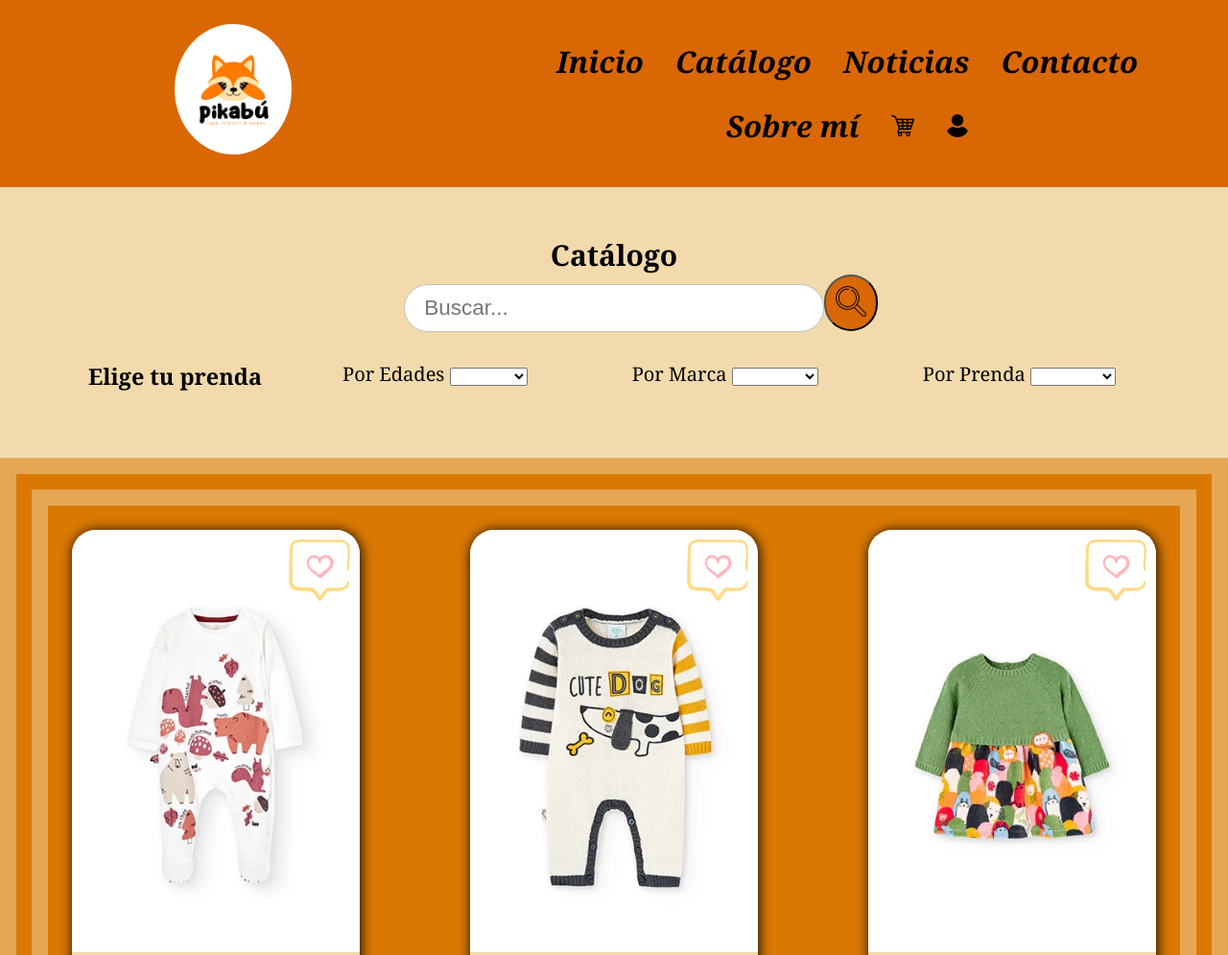
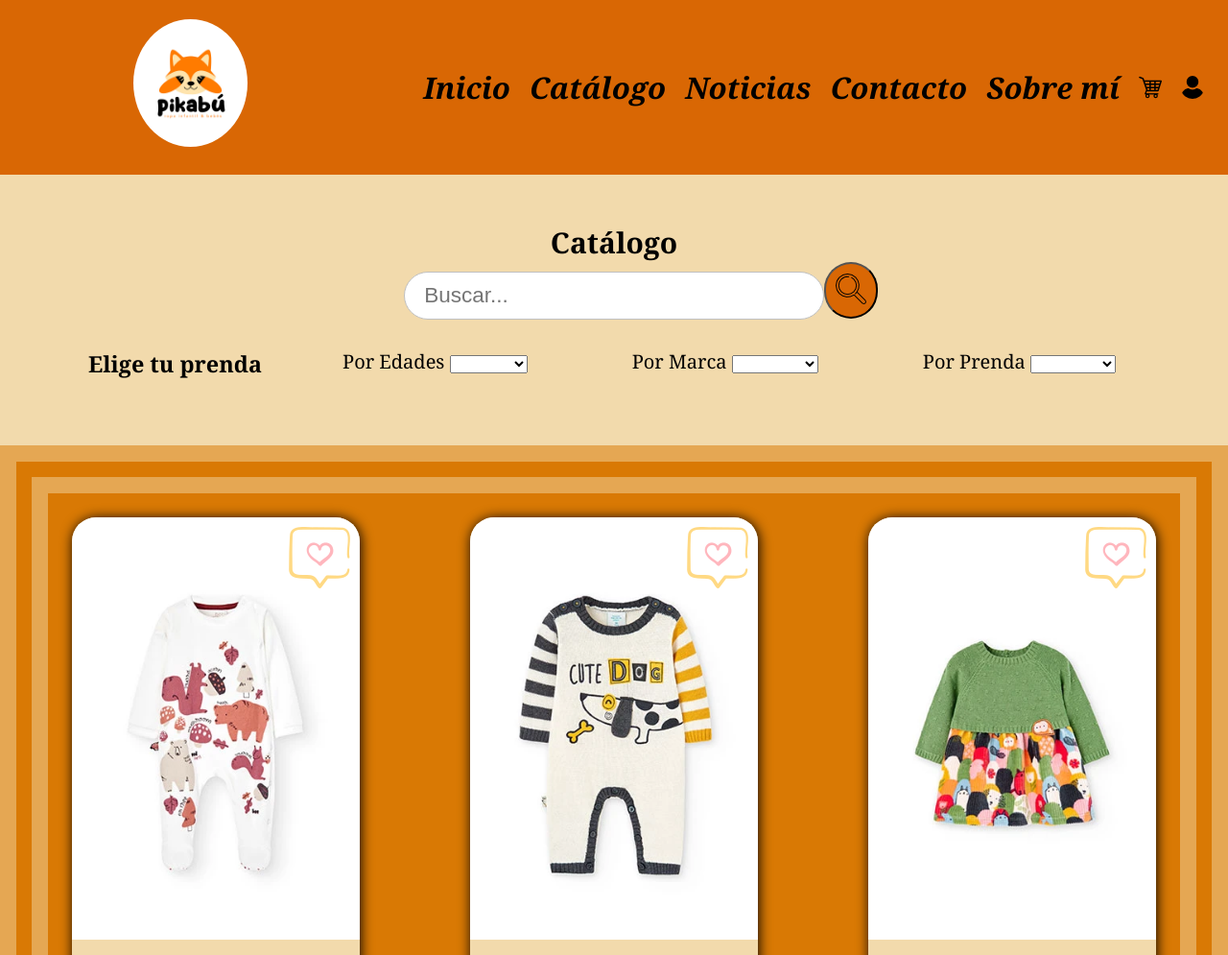
Before and after one commit to danigiu28/pikabu-moda-infantil, a plain HTML site: page pages/catalogo.html in a window 1280 px wide. Shown: the top 995 px of the page at 96% size. Drawn offline with Linux system fonts and the light colour scheme.

Commit message:
modificado encabezado html y css grid

```diff
--- a/css/style.css
+++ b/css/style.css
@@ -8,6 +8,7 @@ html{
     font-family:Georgia, 'Times New Roman', Times, serif;
     font-size: 1.25rem;
     text-align: center;
+    height: 100%;
 }
 
 /* index */
@@ -23,32 +24,71 @@ header{
 }
 
 .headerIndex{
-    justify-content: space-between;
-    align-items: center;
-    display: flex;
-    width: 100%;
-/*     position: sticky;
-    top: 0px;
-    z-index: 4; */
+    display: grid;
+    gap: 20px;
+    grid-template-areas:
+    "logo logo barra barra"
+    ;
 }
 
-header a .logoEncabezado{
-    max-width: 25%;
-    max-height: 12%;
-    border-radius: 50%;
+.logoEncabezado{
+    grid-area: logo;
+}
+.navbar{
+    display: grid;
+    justify-items: center;
+    align-items: center;
+    grid-area: barra;
+}
+
+.inicio{
+    grid-area: inicio;
+}
+.catalogo{
+    grid-area: catalogo;
+}
+.noticias{
+    grid-area: noticias;
+}
+.contacto{
+    grid-area: contacto;
+}
+.sobremi{
+    grid-area: sobremi;
+}
+.carrito{
+    grid-area: carrito;
+}
+.perfil{
+    grid-area: perfil;
+}
+
+.logoEncabezado a{
     margin: 1.25rem
 }
 
-header nav ul li{
-    display: inline-block;
-    padding: .625rem;
+.logoEncabezado a img{
+    width: 30%;
+    min-height: auto;
+    border-radius: 50%;
+    margin: 20px;
 }
 
-header nav ul li a{
+.navbar ul {
+    display: grid;
+    grid-auto-flow: row;
+    grid-template-rows: (7,14.28%);
+    grid-template-areas:
+    "inicio catalogo noticias contacto sobremi carrito perfil";
+    list-style: none;
+    margin: 1.25rem;
+    gap: 20px;
+}
+
+.navbar ul li a{
     text-decoration: none;
     color: black;
 }
-
 
 /* Cuerpo Index*/
 
@@ -60,7 +100,6 @@ header nav ul li a{
     color: #D96704;
     font-family:cursive;
     font-weight: bold;
-
 }
 
 .sectionPrincipal{
@@ -98,14 +137,12 @@ header nav ul li a{
     box-shadow: 1px 1px .625rem black;
     background-color: #F2DAAC;
     position: relative;
-
 }
 
 .card div img{
     width: 100%;
     height: 100%;
     object-fit: cover;
-
 }
 
 .card h3 {
@@ -131,7 +168,6 @@ header nav ul li a{
     color: black;
     text-decoration: none;
     font-size: 1.5em;
-
 }
 
 .sectionSecundaria{
@@ -145,7 +181,6 @@ header nav ul li a{
 .sectionSecundaria div a {
     text-decoration: none;
     color: black;
-
 }
 
 /* Cuerpo Catalogo */
@@ -187,7 +222,6 @@ header nav ul li a{
 
 .cabeceraCatalogo .buscadorEspecifico h3{
     padding-bottom: .9375rem;
-
 }
 
 .cabeceraCatalogo .buscadorEspecifico label{
@@ -195,17 +229,18 @@ header nav ul li a{
 }
 
 .cardsContainerCatalogo{
+
+    /* flexbox */
     display: flex;
-    width: 100%;
     position: relative;
     flex-direction: row;
     flex-wrap: wrap;
     justify-content:space-between;
     align-content:center;
+    width: 100%;
     background-color: #D97904;
     border: 2.5rem double #f2daac78;
     padding: 1.25rem;
-
 }
 
 .card button a{
@@ -216,7 +251,6 @@ header nav ul li a{
     color: black;
     font-style: italic;
     font-weight: bold;
-
 }
 
 .like{
@@ -258,7 +292,6 @@ header nav ul li a{
     background-color: #F2DAAC;
     margin: 3.125rem;
     padding: 2.5rem;
-
 }
 
 .mainContacto .contactoPrincipal{
@@ -319,7 +352,6 @@ header nav ul li a{
     font-weight: bold;
     margin: 3.125rem;
     padding: 2.5rem;
-
 }
 
 .sectionSobremi h2{
@@ -332,7 +364,7 @@ header nav ul li a{
     border-color: #D96704;
     border-style:double;
     background-color: #f2daac5d;
-    }
+}
 
 .sectionSobremi p{
     color: black;
@@ -343,7 +375,6 @@ header nav ul li a{
     padding: 3.75rem;
     font-weight: bold;
     font-size: 2.5rem;
-
 }
 
 .sectionVideo h3{
@@ -354,7 +385,6 @@ header nav ul li a{
     padding: 2.5rem;
     border-color: #D96704;
     border-style:double;
-
 }
 
 .sectionVideo video{
--- a/pages/catalogo.html
+++ b/pages/catalogo.html
@@ -13,23 +13,22 @@
 <body>
 
     <header class="headerIndex">
-
-        <a href="../index.html">
-            <img class= "logoEncabezado" src="../assets/img/logo-encabezado.png" alt="logo pikabu">
-        </a>
-        <nav>
+        <div class= "logoEncabezado">
+            <a href="../index.html"><img class= "logoEncabezado" src="../assets/img/logo-encabezado.png" alt="logo pikabu"></a>
+        </div>
+        <nav class="navbar">
             <ul>
-                <li><a href="../index.html">Inicio</a></li>
-                <li><a href="#">Catálogo</a></li>
-                <li><a href="./noticias.html">Noticias</a></li>
-                <li><a href="./contacto.html">Contacto</a></li>
-                <li><a href="./sobre-mi.html">Sobre mí</a></li>
-                <li><a href=""><img src="../assets/img/carrito.png" alt="carrito de compras"></a></li>
-                <li><a href=""><img src="../assets/img/perfil.png" alt="carrito de compras"></a></li>
+                <li class="inicio"><a href="../index.html">Inicio</a></li>
+                <li class="catalogo"><a href="#">Catálogo</a></li>
+                <li class="noticias"><a href="./noticias.html">Noticias</a></li>
+                <li class="contacto"><a href="./contacto.html">Contacto</a></li>
+                <li class="sobremi"><a href="./sobre-mi.html">Sobre mí</a></li>
+                <li class="carrito"><a href=""><img src="../assets/img/carrito.png" alt="carrito de compras"></a></li>
+                <li class="perfil"> <a href=""><img src="../assets/img/perfil.png" alt="carrito de compras"></a></li>
             </ul>
         </nav>
+    </header>
 
-    </header>
 
     <main>
         <section class="cabeceraCatalogo">
```
Also changed, not shown: index.html (+12 -14 lines), pages/contacto.html (+11 -13 lines), pages/noticias.html (+11 -13 lines), pages/sobre-mi.html (+11 -13 lines).
